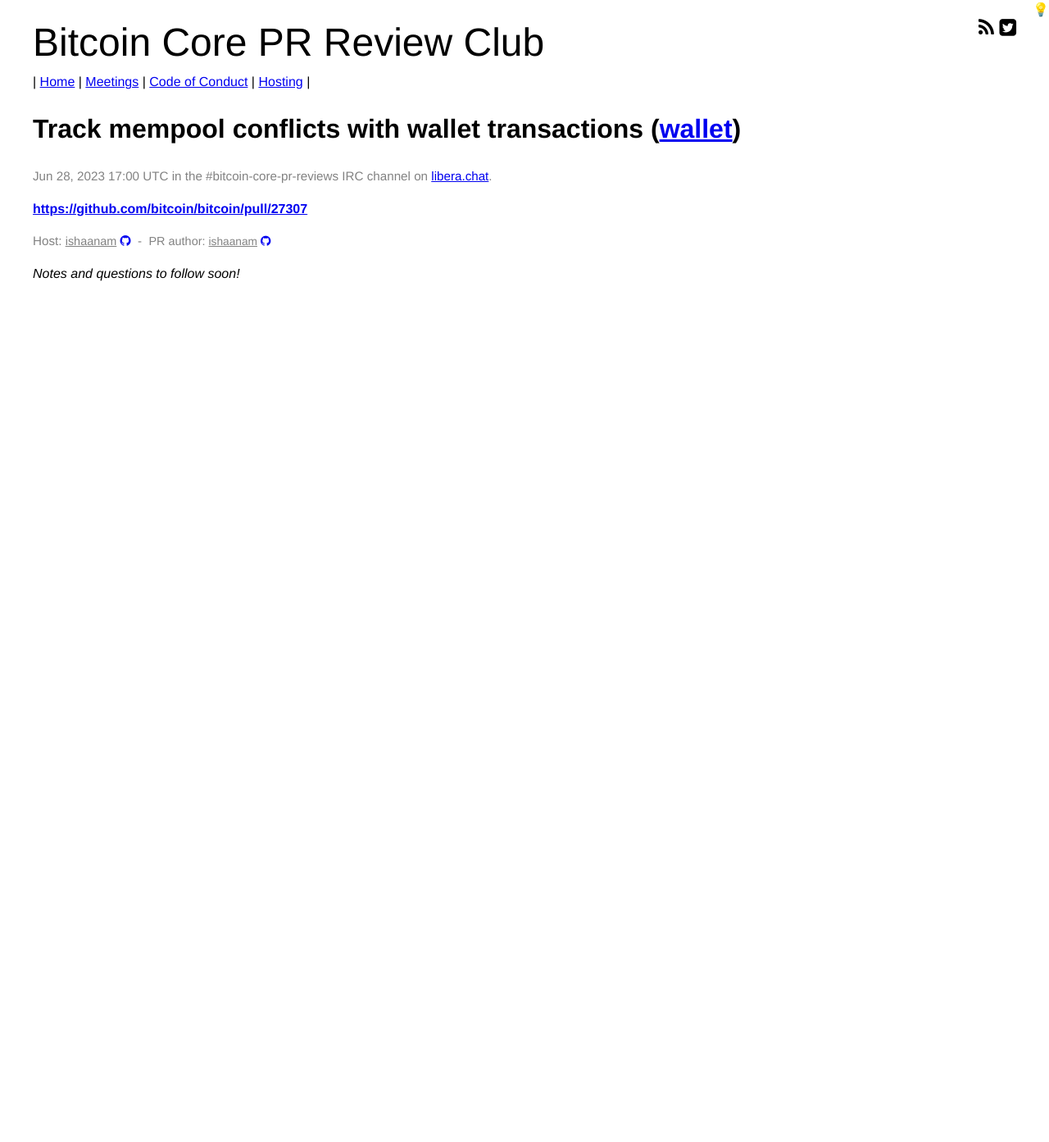
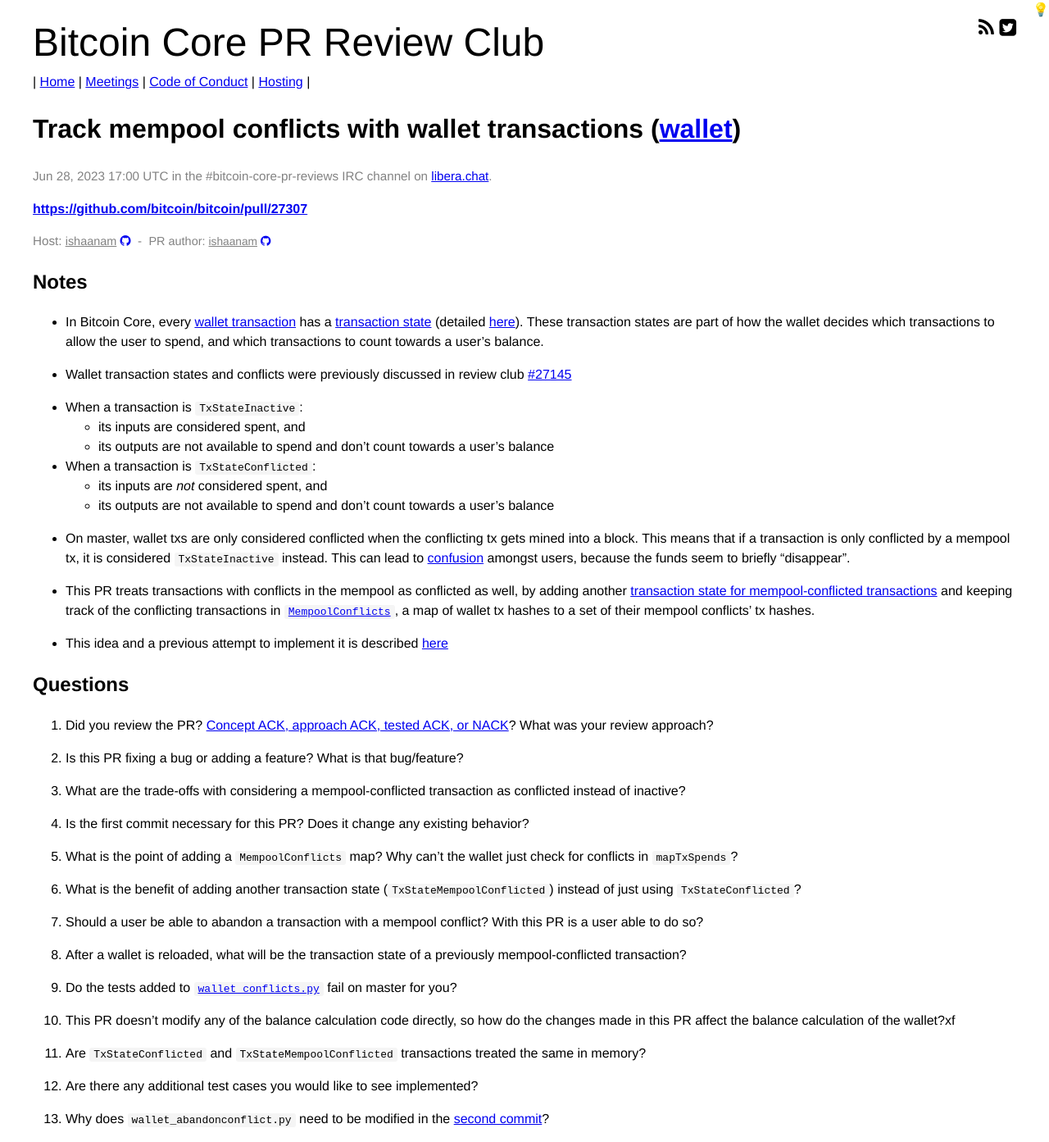
Before and after one commit to bitcoin-core-review-club/website, a Jekyll site: the page built from _posts/2023-06-28-#27307.md, in a window 1280 px wide. Shown: the whole page at 82% size. Built offline with Jekyll 4.4.1, drawn with Linux system fonts in a browser that asks for light colours; before the commit the page ends 916 px from its top, so only the background shows below that.

Commit message:
add notes and questions for n27307

```diff
--- a/_posts/2023-06-28-#27307.md
+++ b/_posts/2023-06-28-#27307.md
@@ -7,18 +7,86 @@
 components: ["wallet"]
 host: ishaanam
 status: upcoming
-commit:
+commit: 0538ad7
 ---
 
-_Notes and questions to follow soon!_
+## Notes
+- In Bitcoin Core, every [wallet transaction](https://github.com/bitcoin/bitcoin/blob/7f0b79ea132d22ad5212c1d3ff4325715ca5ac12/src/wallet/transaction.h#L160)
+  has a [transaction state](https://github.com/bitcoin/bitcoin/blob/7f0b79ea132d22ad5212c1d3ff4325715ca5ac12/src/wallet/transaction.h#L68) (detailed [here](https://gist.github.com/ishaanam/846adf3b453c3a85fe6e15c882c57ae0#types-of-tx-states)).
+  These transaction states are part of how the wallet decides which
+  transactions to allow the user to spend, and which transactions to
+  count towards a user's balance.
 
-<!-- TODO: Before meeting, add notes and questions
-## Notes
+- Wallet transaction states and conflicts were previously discussed in
+  review club [#27145](/27145)
+
+- When a transaction is `TxStateInactive`:
+    - its inputs are considered spent, and
+    - its outputs are not available to spend and don't count towards a
+      user's balance
+
+- When a transaction is `TxStateConflicted`:
+    - its inputs are _not_ considered spent, and
+    - its outputs are not available to spend and don't count towards a
+      user's balance
+
+- On master, wallet txs are only considered conflicted when the conflicting tx
+  gets mined into a block. This means that if a transaction is only conflicted
+  by a mempool tx, it is considered `TxStateInactive` instead. This can lead to
+  [confusion](https://bitcoin-irc.chaincode.com/bitcoin-core-dev/2023-05-09#1683605157-1683612219;)
+  amongst users, because the funds seem to briefly "disappear".
+
+- This PR treats transactions with conflicts in the mempool as conflicted
+  as well, by adding another [transaction state for mempool-conflicted
+  transactions](https://github.com/bitcoin/bitcoin/pull/27307/files#diff-d41d68c5a65d67956c91b33ca86da7df1981d84a0b15b4a186deea566563fed5R46-R49)
+  and keeping track of the conflicting transactions in
+  [`MempoolConflicts`](https://github.com/bitcoin/bitcoin/pull/27307/files#diff-9ce137cd784ea308778842120aa2af6d2bb8369485b71f25e72b2a32cf0a5b21R316-R318),
+  a map of wallet tx hashes to a set of their mempool conflicts' tx
+  hashes.
+
+- This idea and a previous attempt to implement it is described
+  [here](https://github.com/bitcoin-core/bitcoin-devwiki/wiki/Wallet-Transaction-Conflict-Tracking#idea-mempool-conflicted)
 
 ## Questions
-1. Did you review the PR? [Concept ACK, approach ACK, tested ACK, or NACK](https://github.com/bitcoin/bitcoin/blob/master/CONTRIBUTING.md#peer-review)? What was your review approach?
--->
+1. Did you review the PR? [Concept ACK, approach ACK, tested ACK, or
+NACK](https://github.com/bitcoin/bitcoin/blob/master/CONTRIBUTING.md#peer-review)?
+What was your review approach?
 
+1. Is this PR fixing a bug or adding a feature? What is that
+bug/feature?
+
+1. What are the trade-offs with considering a mempool-conflicted
+transaction as conflicted instead of inactive?
+
+1. Is the first commit necessary for this PR? Does it change any
+existing behavior?
+
+1. What is the point of adding a `MempoolConflicts` map? Why can't the
+wallet just check for conflicts in `mapTxSpends`?
+
+1. What is the benefit of adding another transaction state
+(`TxStateMempoolConflicted`) instead of just using `TxStateConflicted`?
+
+1. Should a user be able to abandon a transaction with a mempool
+conflict? With this PR is a user able to do so?
+
+1. After a wallet is reloaded, what will be the transaction state of a
+previously mempool-conflicted transaction?
+
+1. Do the tests added to [`wallet_conflicts.py`](https://github.com/bitcoin-core-review-club/bitcoin/commit/0538ad7d4cfddb5a377f879cbf221b2b028c264a) fail on master for you?
+
+1. This PR doesn't modify any of the balance calculation code directly,
+so how do the changes made in this PR affect the balance calculation of
+the wallet?xf
+
+1. Are `TxStateConflicted` and `TxStateMempoolConflicted` transactions
+treated the same in memory?
+
+1. Are there any additional test cases you would like to see
+implemented?
+
+1. Why does `wallet_abandonconflict.py` need to be
+modified in the [second commit](https://github.com/bitcoin-core-review-club/bitcoin/commit/285d00523198ce352835d8360f8d79554b03bcd1)?
 
 <!-- TODO: After meeting, uncomment and add meeting log between the irc tags
 ## Meeting Log
```
